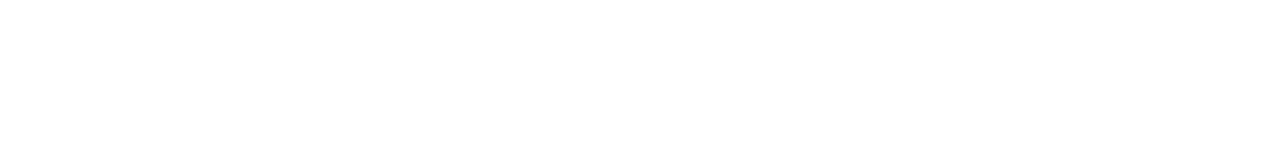
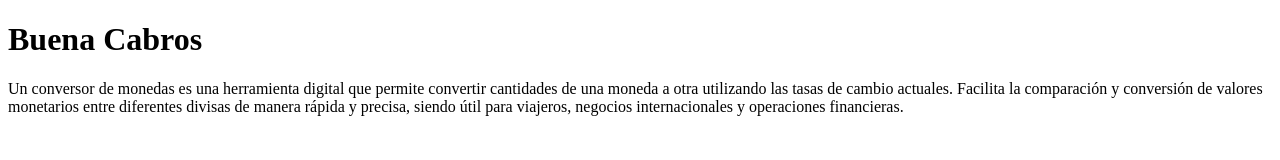
Before and after one commit to Abnermichea/Conversor, a plain HTML site: page about.html in a window 1280 px wide. Drawn offline with Linux system fonts and the light colour scheme.

Commit message:
Actualización de about.html

```diff
--- a/about.html
+++ b/about.html
@@ -3,9 +3,14 @@
 <head>
     <meta charset="UTF-8">
     <meta name="viewport" content="width=device-width, initial-scale=1.0">
-    <title>Document</title>
+    <title>Conversor de Monedas</title>
 </head>
 <body>
 
+    <h1>Buena Cabros</h1>
+   <p>Un conversor de monedas es una herramienta digital que permite convertir
+    cantidades de una moneda a otra utilizando las tasas de cambio actuales. Facilita la comparación y
+    conversión de valores monetarios entre diferentes divisas de manera rápida y precisa, siendo útil para viajeros,
+    negocios internacionales y operaciones financieras.</p>
 </body>
 </html>
```
